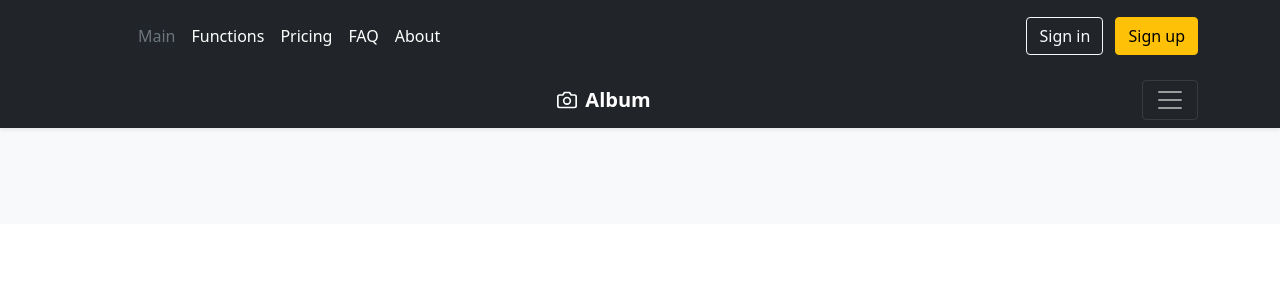
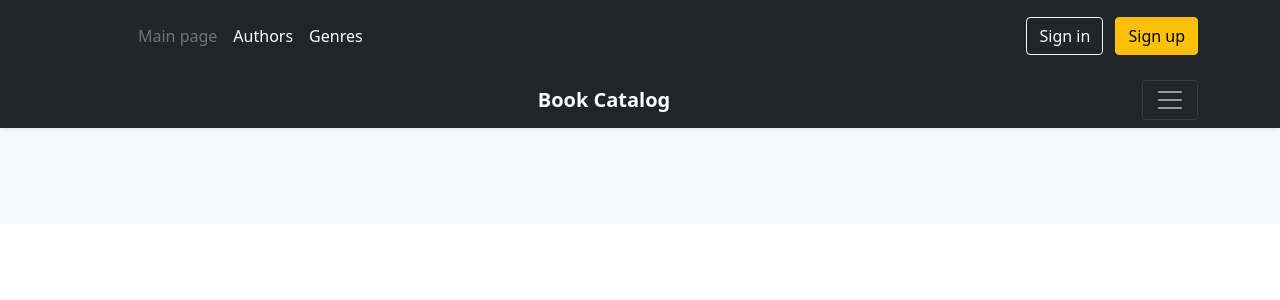
Before and after one commit to GoshaCatharsis/TMS_DjangoProject_Shop, a Django app: page / in a window 1280 px wide. Shown: the top 300 px of the page. Run offline with Django 4.2, Linux system fonts and the light colour scheme; data that the repository does not hold is empty.

Commit message:
lesson 24

```diff
--- a/catalog/models.py
+++ b/catalog/models.py
@@ -18,6 +18,9 @@ class Author(models.Model):
     def __str__(self):
         return f"{self.first_name} {self.last_name}"
 
+    def get_author_url(self):
+        return reverse('catalog-author', args=[self.first_name, self.last_name])
+
 
 class Book(models.Model):
     title = models.CharField(max_length=100)
--- a/catalog/urls.py
+++ b/catalog/urls.py
@@ -1,6 +1,6 @@
 from django.contrib import admin
 from django.urls import path, include
-from .views import IndexView, BookView
+from .views import *
 
 
 # '' -  домашняя страница
@@ -11,5 +11,7 @@ from .views import IndexView, BookView
 
 urlpatterns = [
     path('', IndexView.as_view(), name='catalog-index'),
-    path('book/<int:id>/', BookView.as_view(), name='catalog-book')
+    path('authors/', AuthorsView.as_view(), name='catalog-authors'),
+    path('book/<int:id>/', BookView.as_view(), name='catalog-book'),
+    path('catalog/<str:first_name>-<str:last_name>/', AuthorView.as_view(), name='catalog-author')
 ]
--- a/catalog/views.py
+++ b/catalog/views.py
@@ -14,6 +14,17 @@ class IndexView(TemplateView):
         return render(request, self.template_name, {'books': books, 'booksCount': booksCount, 'authors': authors})
 
 
+class AuthorsView(TemplateView):
+    template_name = 'catalog/authors.html'
+
+    def get(self, request):
+        authors = Author.objects.all()
+        params = {
+            'authors': authors
+        }
+        return render(request, self.template_name, params)
+
+
 class BookView(TemplateView):
     template_name = 'catalog/book.html'
 
@@ -23,3 +34,16 @@ class BookView(TemplateView):
             'book': book
         }
         return render(request, self.template_name, params)
+
+
+class AuthorView(TemplateView):
+    template_name = 'catalog/index.html'
+
+    def get(self, request, first_name, last_name):
+        author = Author.objects.get(first_name=first_name, last_name=last_name)
+        books = Book.objects.filter(author=author)
+        params = {
+            'author': author,
+            'books': books
+        }
+        return render(request, self.template_name, params)
--- a/templates/base.html
+++ b/templates/base.html
@@ -19,11 +19,9 @@
             </a>
 
             <ul class="nav col-12 col-lg-auto me-lg-auto mb-2 justify-content-center mb-md-0">
-              <li><a href="{% url 'catalog-index' %}" class="nav-link px-2 text-secondary">Main</a></li>
-              <li><a href="#" class="nav-link px-2 text-white">Functions</a></li>
-              <li><a href="#" class="nav-link px-2 text-white">Pricing</a></li>
-              <li><a href="#" class="nav-link px-2 text-white">FAQ</a></li>
-              <li><a href="#" class="nav-link px-2 text-white">About</a></li>
+              <li><a href="{% url 'catalog-index' %}" class="nav-link px-2 text-secondary">Main page</a></li>
+              <li><a href="{% url 'catalog-authors' %}" class="nav-link px-2 text-white">Authors</a></li>
+              <li><a href="#" class="nav-link px-2 text-white">Genres</a></li>
             </ul>
 
             <div class="text-end">
--- a/templates/catalog/index.html
+++ b/templates/catalog/index.html
@@ -22,8 +22,7 @@
   </a><div class="navbar navbar-dark bg-dark shadow-sm"><a href="#" class="text-white">
     </a><div class="container"><a href="#" class="text-white">
       </a><a href="#" class="navbar-brand d-flex align-items-center">
-        <svg xmlns="http://www.w3.org/2000/svg" width="20" height="20" fill="none" stroke="currentColor" stroke-linecap="round" stroke-linejoin="round" stroke-width="2" aria-hidden="true" class="me-2" viewBox="0 0 24 24"><path d="M23 19a2 2 0 0 1-2 2H3a2 2 0 0 1-2-2V8a2 2 0 0 1 2-2h4l2-3h6l2 3h4a2 2 0 0 1 2 2z"></path><circle cx="12" cy="13" r="4"></circle></svg>
-        <strong>Album</strong>
+        <strong>{% if author %} {{ author.last_name }}'s Book catalog {% else %} Book Catalog {% endif%}</strong>
       </a>
       <button class="navbar-toggler collapsed" type="button" data-bs-toggle="collapse" data-bs-target="#navbarHeader" aria-controls="navbarHeader" aria-expanded="false" aria-label="Переключить навигацию">
         <span class="navbar-toggler-icon"></span>
```
Also changed, not shown: templates/catalog/authors.html (added, +28 -0 lines).
